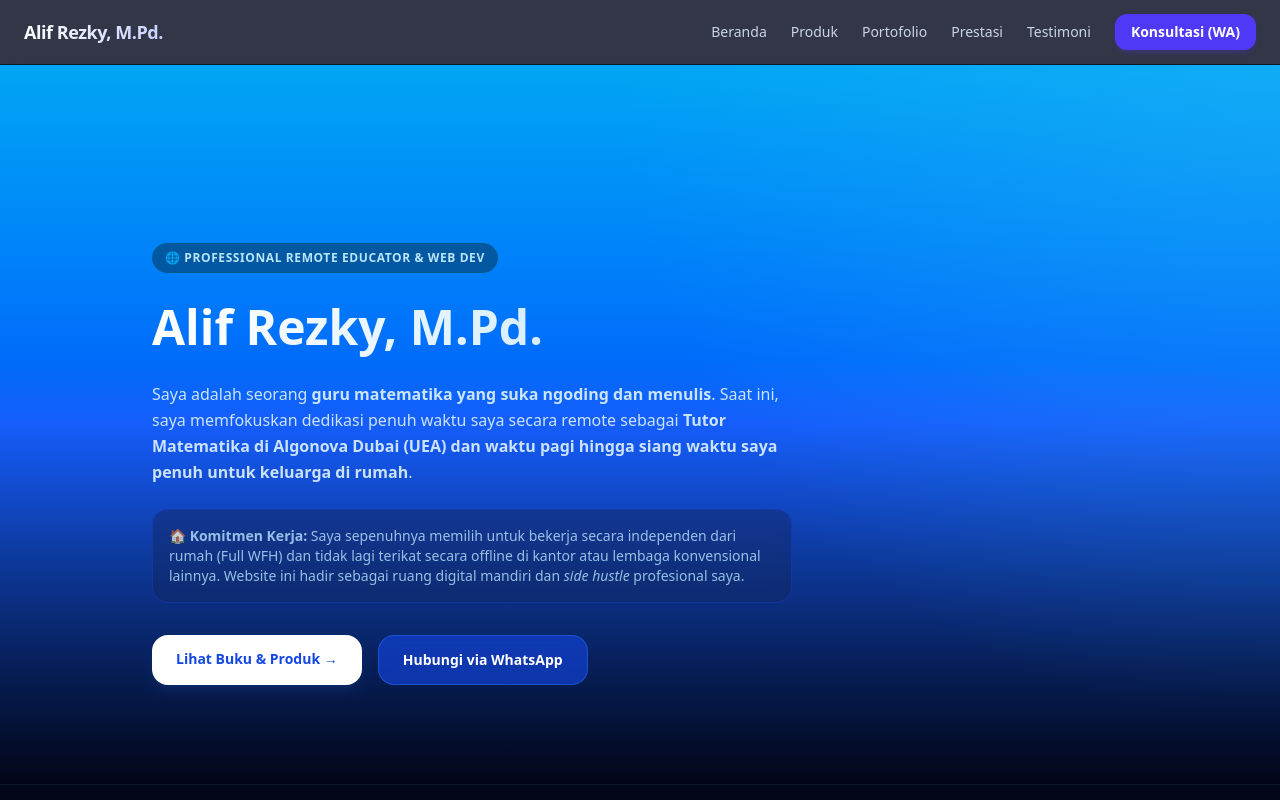
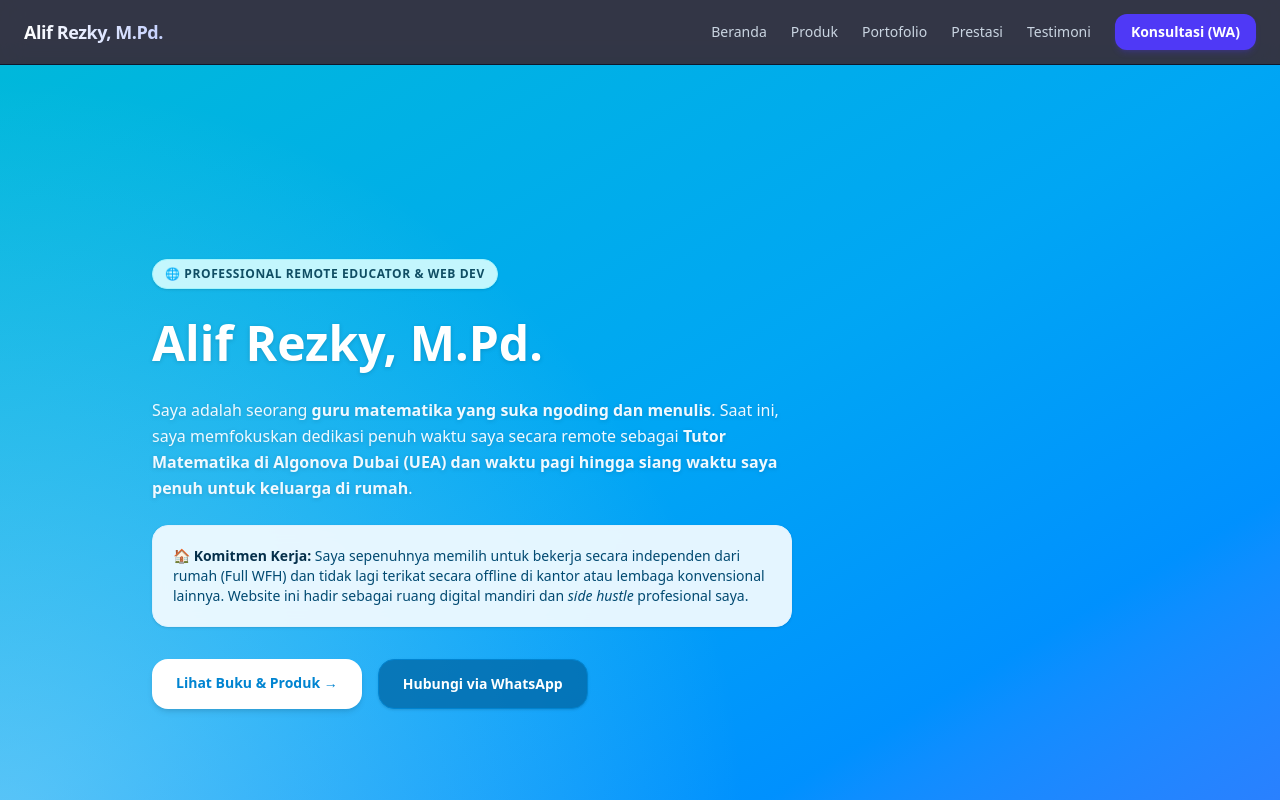
Before and after one commit to teknoalif/kakalif, a Next.js app: page / in a window 1280 px wide. Shown: the top 800 px of the page. Built offline with nearby package versions, Linux system fonts and the light colour scheme.

Commit message:
Update Hero.js

```diff
--- a/src/components/Hero.js
+++ b/src/components/Hero.js
@@ -2,33 +2,33 @@
 
 export default function Hero() {
   return (
-    <section className="relative min-h-[90vh] flex items-center bg-gradient-to-b from-sky-500 via-blue-600 to-slate-950 text-white pt-20 overflow-hidden">
-      {/* Efek Cahaya Latar */}
-      <div className="absolute inset-0 bg-[radial-gradient(circle_at_top_right,rgba(56,189,248,0.3),transparent_45%)]"></div>
+    <section className="relative min-h-[95vh] flex items-center bg-gradient-to-br from-cyan-500 via-sky-500 to-blue-500 text-white pt-20 overflow-hidden">
+      {/* Efek Cahaya Latar Lembut (Pastel Glow) */}
+      <div className="absolute inset-0 bg-[radial-gradient(circle_at_bottom_left,rgba(224,242,254,0.4),transparent_50%)]"></div>
 
-      <div className="container mx-auto px-6 max-w-5xl relative z-10 grid md:grid-cols-12 gap-8 py-12">
+      <div className="container mx-auto px-6 max-w-5xl relative z-10 grid md:grid-cols-12 gap-8 py-16">
         <div className="md:col-span-8 flex flex-col justify-center space-y-6">
-          <span className="inline-flex items-center gap-2 text-xs font-semibold uppercase tracking-wider text-sky-200 bg-sky-950/50 border border-sky-800 px-3 py-1.5 rounded-full w-fit backdrop-blur-sm">
-            🌐 Professional Remote Educator & Web Dev
+          <span className="inline-flex items-center gap-2 text-xs font-semibold uppercase tracking-wider text-cyan-900 bg-cyan-100/95 border border-cyan-200 px-3 py-1.5 rounded-full w-fit backdrop-blur-sm shadow-sm">
+            🌐 Professional Remote Educator &amp; Web Dev
           </span>
 
-          <h1 className="text-4xl font-extrabold sm:text-5xl leading-tight bg-clip-text text-transparent bg-gradient-to-r from-white via-sky-100 to-blue-200">
+          <h1 className="text-4xl font-extrabold sm:text-5xl leading-tight text-white drop-shadow-sm">
             Alif Rezky, M.Pd.
           </h1>
 
-          <p className="text-base text-sky-100/90 leading-relaxed max-w-2xl">
+          <p className="text-base text-sky-50 leading-relaxed max-w-2xl drop-shadow-sm">
             Saya adalah seorang <strong>guru matematika yang suka ngoding dan menulis</strong>. Saat ini, saya memfokuskan dedikasi penuh waktu saya secara remote sebagai <strong>Tutor Matematika di Algonova Dubai (UEA) dan waktu pagi hingga siang waktu saya penuh untuk keluarga di rumah</strong>.
           </p>
 
-          <p className="text-sm text-sky-200/80 bg-blue-950/40 border border-blue-800/60 p-4 rounded-2xl backdrop-blur-sm">
-            🏠 <strong>Komitmen Kerja:</strong> Saya sepenuhnya memilih untuk bekerja secara independen dari rumah (Full WFH) dan tidak lagi terikat secara offline di kantor atau lembaga konvensional lainnya. Website ini hadir sebagai ruang digital mandiri dan <em>side hustle</em> profesional saya.
+          <p className="text-sm text-sky-900 bg-sky-50/95 border border-sky-100 p-5 rounded-2xl shadow-sm backdrop-blur-sm">
+            🏠 <strong className="text-sky-950">Komitmen Kerja:</strong> Saya sepenuhnya memilih untuk bekerja secara independen dari rumah (Full WFH) dan tidak lagi terikat secara offline di kantor atau lembaga konvensional lainnya. Website ini hadir sebagai ruang digital mandiri dan <em>side hustle</em> profesional saya.
           </p>
 
           <div className="flex flex-wrap gap-4 pt-2">
-            <a href="#produk" className="rounded-2xl bg-white px-6 py-3.5 text-sm font-extrabold text-blue-700 shadow-lg shadow-blue-500/10 hover:bg-sky-50 transition-all duration-200">
+            <a href="#produk" className="rounded-2xl bg-white px-6 py-3.5 text-sm font-extrabold text-sky-600 shadow-md hover:bg-sky-50 hover:scale-[1.01] transition-all duration-200">
               Lihat Buku &amp; Produk &rarr;
             </a>
-            <a href="https://wa.me/6285256162879" target="_blank" rel="noopener noreferrer" className="rounded-2xl bg-blue-700/60 border border-blue-500/40 px-6 py-3.5 text-sm font-bold text-white backdrop-blur-sm hover:bg-blue-600/70 transition-all duration-200">
+            <a href="https://wa.me/6285256162879" target="_blank" rel="noopener noreferrer" className="rounded-2xl bg-sky-700/80 border border-sky-600 px-6 py-3.5 text-sm font-bold text-white shadow-sm hover:bg-sky-600 transition-all duration-200">
               Hubungi via WhatsApp
             </a>
           </div>
```
